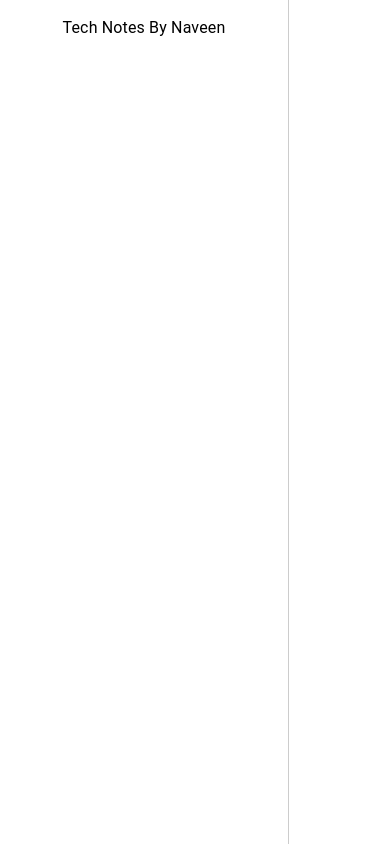
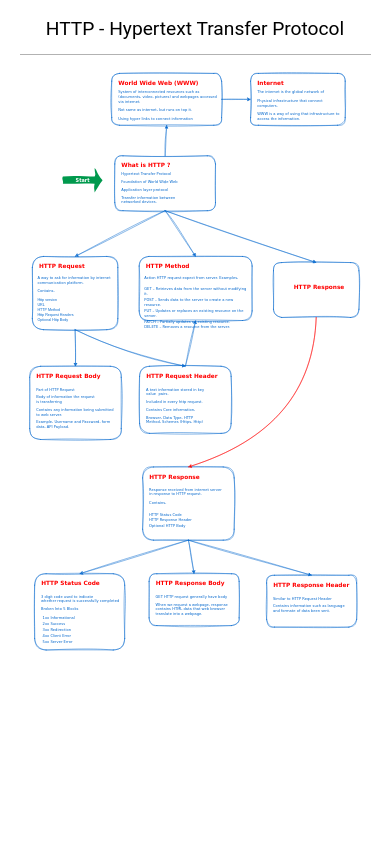
Before and after one commit to nvnkmrm/nvnkmrm.github.io, a React (Vite) app: page / in a window 390 px wide. Built offline with nearby package versions, Linux system fonts and the light colour scheme.

Commit message:
[Iteration 1] Add drawer for side nav bar and add mobile capability

```diff
--- a/src/App.tsx
+++ b/src/App.tsx
@@ -1,5 +1,6 @@
-import { Box, Typography } from "@mui/material";
+import { Box, Drawer, useMediaQuery } from "@mui/material";
 import { createTheme, ThemeProvider } from "@mui/material/styles";
+import HttpProtocol from "./components/HttpProtocol";
 
 const baseTheme = createTheme();
 const theme = createTheme({
@@ -24,20 +25,37 @@ const theme = createTheme({
   },
 });
 
+const LAYOUT_CONFIG = {
+  navBar: {
+    width: {
+      desktop: "17rem",
+      mobile: 0,
+    },
+    borderWidth: "0.07rem",
+  },
+  spacing: {
+    top: "1rem",
+  },
+};
+
 export default function App() {
+  const isDesktop = useMediaQuery(theme.breakpoints.up("md"));
+  const navBarWidth = isDesktop
+    ? LAYOUT_CONFIG.navBar.width.desktop
+    : LAYOUT_CONFIG.navBar.width.mobile;
+
   return (
     <ThemeProvider theme={theme}>
+      <Drawer variant="persistent" open={isDesktop} anchor="left">
+        <Box width={navBarWidth}>Persistent drawer content</Box>
+      </Drawer>
+
       <Box
-        position={"fixed"}
-        width={"18rem"}
-        height={"100%"}
-        sx={{
-          display: "flex",
-          justifyContent: "center",
-          borderRight: "0.07rem solid #ccc",
-        }}
+        flexGrow={1}
+        marginLeft={navBarWidth}
+        marginTop={LAYOUT_CONFIG.spacing.top}
       >
-        <Typography marginTop={"1rem"}>Tech Notes By Naveen</Typography>
+        <HttpProtocol />
       </Box>
     </ThemeProvider>
   );
--- a/src/components/HttpProtocol/index.tsx
+++ b/src/components/HttpProtocol/index.tsx
@@ -1,17 +1,26 @@
+import {
+  Stack,
+  Typography,
+  useMediaQuery,
+  useTheme,
+  Divider,
+} from "@mui/material";
+import { useMemo } from "react";
 import HttpProtocolSvg from "../../assets/ssl/http_protocol.svg";
-import { Stack, Typography, useMediaQuery, useTheme } from "@mui/material";
-import Divider from "@mui/material/Divider";
-import * as React from "react";
 
 const HttpProtocol: React.FC = () => {
   const theme = useTheme();
   const isMobile = useMediaQuery(theme.breakpoints.down("sm"));
   const isTablet = useMediaQuery(theme.breakpoints.between("sm", "md"));
 
-  const contentWidth = isMobile ? "90vw" : isTablet ? "80vw" : "65vw";
+  const { contentWidth, contentAlignment } = useMemo(() => {
+    const width = isMobile ? "90vw" : isTablet ? "80vw" : "65vw";
+    const alignment = isMobile || isTablet ? "center" : "start";
+    return { contentWidth: width, contentAlignment: alignment };
+  }, [isMobile, isTablet]);
 
   return (
-    <Stack alignItems={"center"} spacing={1.5}>
+    <Stack alignItems={contentAlignment} spacing={1.5}>
       <Typography
         variant="h5"
         sx={{ width: contentWidth, textAlign: "center" }}
@@ -30,7 +39,7 @@ const HttpProtocol: React.FC = () => {
       <img
         src={HttpProtocolSvg}
         style={{ marginTop: "0.2rem", width: contentWidth, height: "100%" }}
-        alt={"HTTP Notes"}
+        alt="HTTP Notes"
       />
     </Stack>
   );
```
